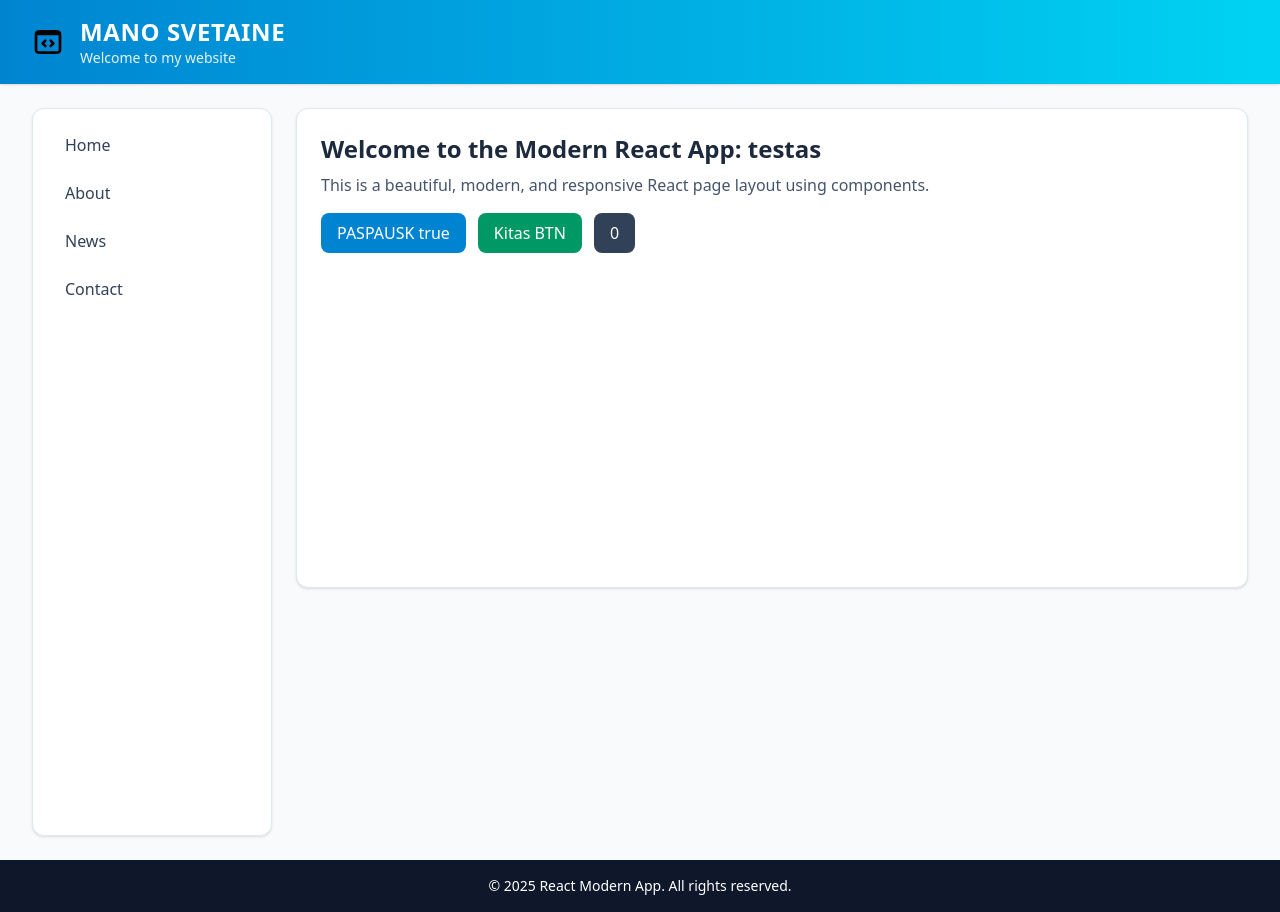
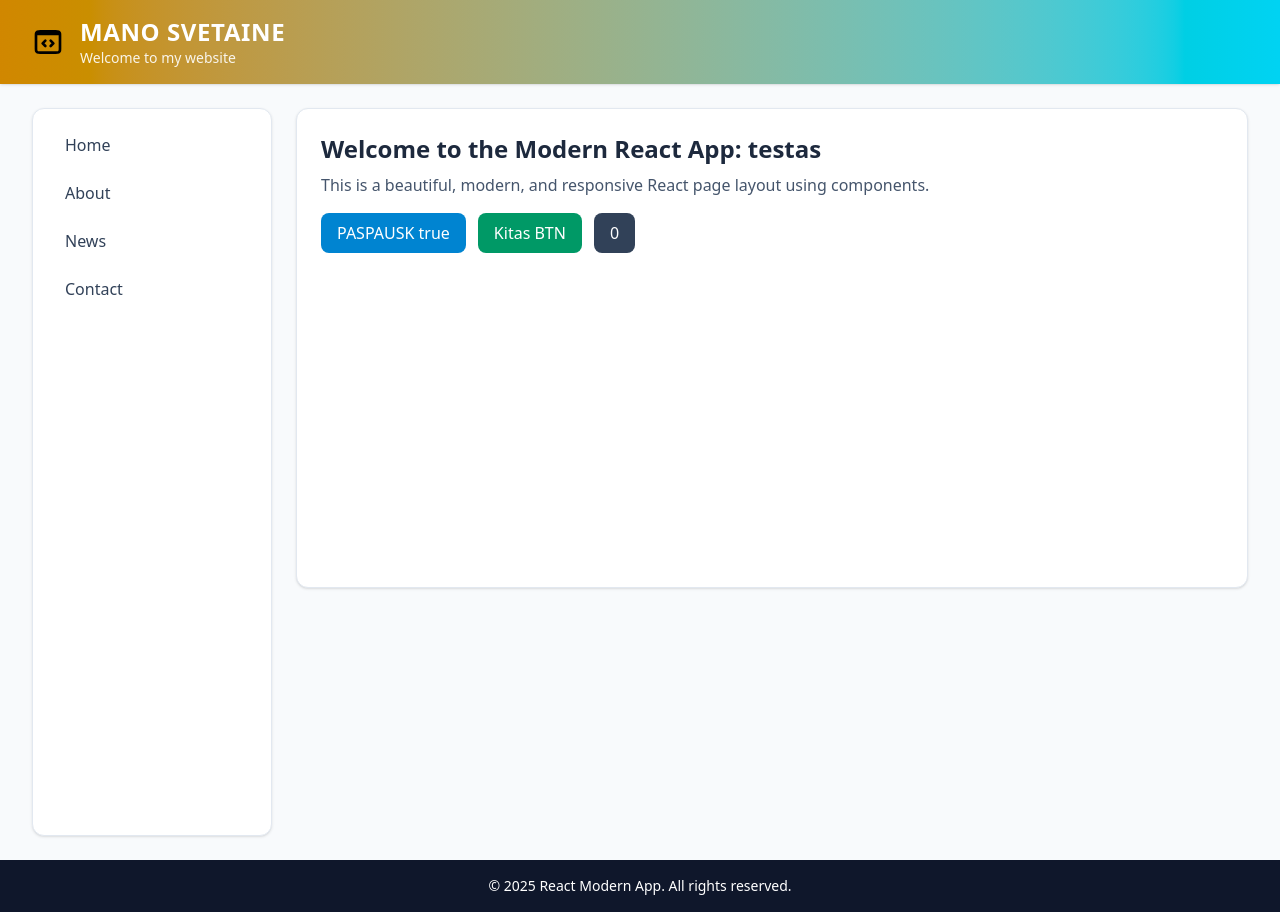
Before and after one commit to tautizca/250407JSM492VAR_frontend, a React (Vite) app: page / in a window 1280 px wide. Built offline with nearby package versions, Linux system fonts and the light colour scheme.

Commit message:
feat: update header gradient colors for improved visual appeal

```diff
--- a/src/components/Header.jsx
+++ b/src/components/Header.jsx
@@ -1,6 +1,6 @@
 function Header({title, children}) {
   return (
-    <header className="sticky top-0 z-50 bg-gradient-to-r from-sky-600 to-cyan-400 text-white shadow">
+    <header className="sticky top-0 z-50 bg-gradient-to-r from-yellow-600 to-cyan-400 text-white shadow">
       <div className="max-w-7xl mx-auto px-4 sm:px-6 lg:px-8 py-4 flex items-center gap-4">
         <img src="/logo.svg" alt="Logo" className="h-8 w-8" />
         <div>
```
